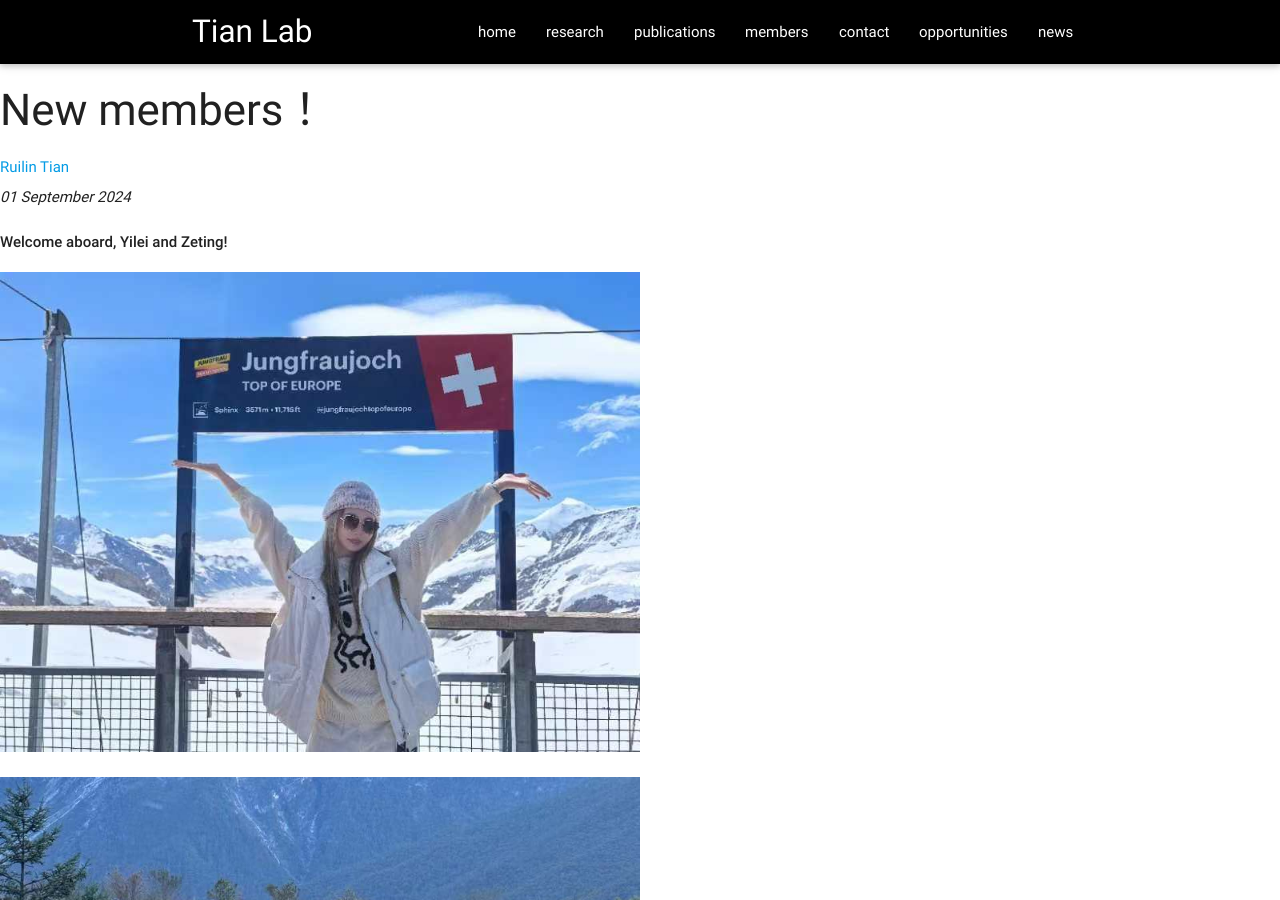
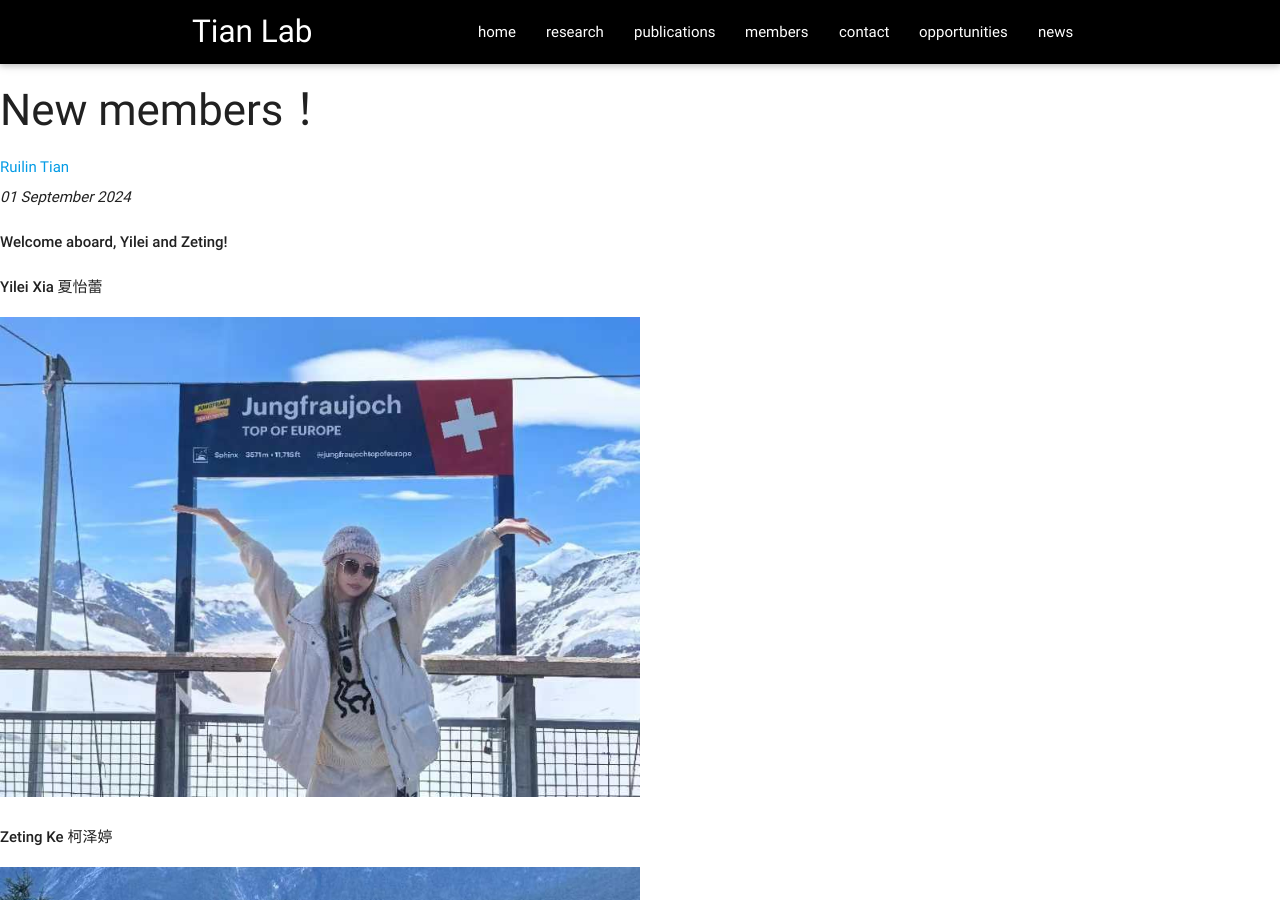
Before and after one commit to rltianlab/rltianlab.github.io, a Jekyll site: the page built from _posts/2024-09-01-welcome.md, in a window 1280 px wide and 900 px high. Built offline with Jekyll 4.4.1, drawn with Linux system fonts in a browser that asks for light colours.

Commit message:
Update 2024-09-01-welcome.md

```diff
--- a/_posts/2024-09-01-welcome.md
+++ b/_posts/2024-09-01-welcome.md
@@ -7,6 +7,10 @@ group: news
 
  **Welcome aboard, Yilei and Zeting!**
 
+**Yilei Xia 夏怡蕾**
+
  <img src="/static/img/people/Yilei.jpg" width="50%" alt="new-member" class="img-fluid">
 
+**Zeting Ke 柯泽婷**
+
  <img src="/static/img/people/Zeting.jpg" width="50%" alt="new-member" class="img-fluid">
```
